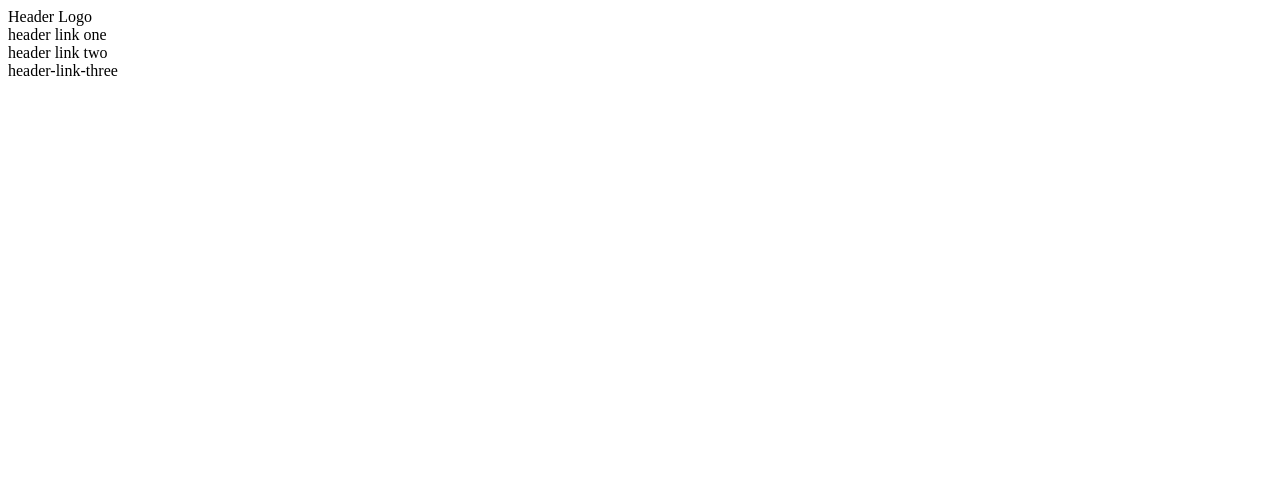
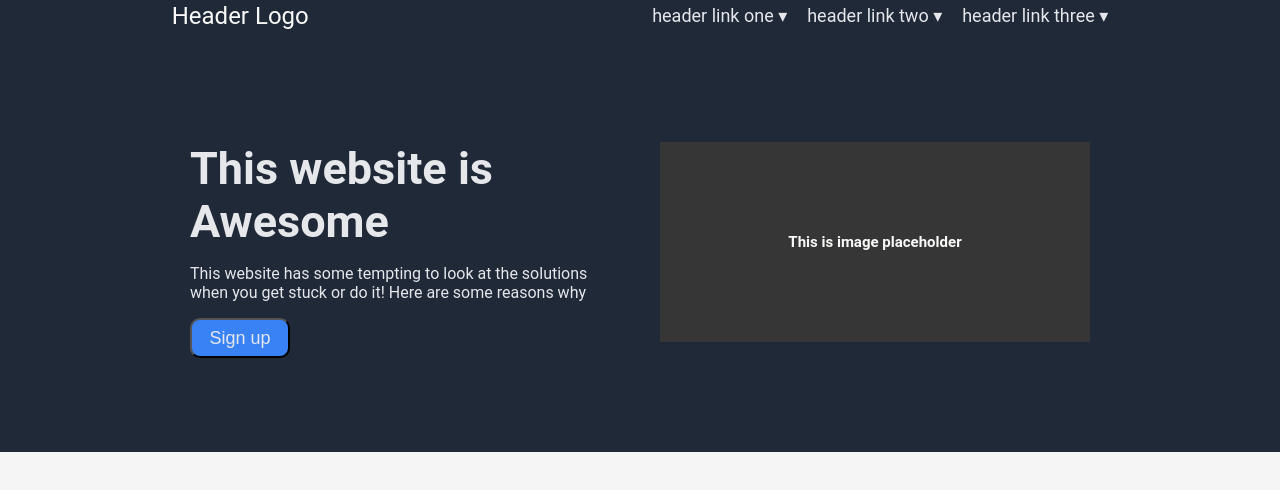
Before and after one commit to sah125/landing-page, a plain HTML site: page index.html in a window 1280 px wide. Drawn offline with Linux system fonts and the light colour scheme.

Commit message:
dding hero banner and 2 items

```diff
--- a/index.html
+++ b/index.html
@@ -2,20 +2,41 @@
 <html lang="en">
 <head>
     <meta charset="UTF-8">
-    <meta name="viewport" content="width=<<device-width>>, initial-scale=1.0">
-    <title>Document</title>
+    <meta name="viewport" content="width=device-width, initial-scale=1.0">
+    <link rel='stylesheet' href='styles.css'/>
+    <title>Landing-Page</title>
 </head>
 <body>
             <div class="menu-container">
                 <div class="menu">
                     <div class="header-logo">Header Logo</div>
                             <div class="header-links">
-                                    <div class="header-link-one">header link one</div>
-                                    <div class="header-link-two">header link two</div>
-                                    <div class="header-link-three">header-link-three</div>
+                                    <div class="header-link-one">header link one &#9662;</div>
+                                    <div class="header-link-two">header link two &#9662;</div>
+                                    <div class="header-link-three">header link three &#9662;</div>
                             </div>
                     </div>
                 </div>
-        </div>
+
+
+                <div class="hero-contaner">
+                                <div class="hero">
+                                        <div class="text-contaner">
+                                                <h2>This website is Awesome</h2>
+                                                <p>This website has some
+                                                 tempting to look at the
+                                                 solutions when you get stuck or
+                                                 do it! Here are some reasons why</p>
+                                                 <button>Sign up</button>
+                                        </div>
+                                        <div class="img-contaner">
+                                                <h2>This is image placeholder</h2>
+                                        </div>
+
+
+                                </div>
+
+
+                </div>
 </body>
 </html>
--- a/styles.css
+++ b/styles.css
@@ -0,0 +1,93 @@
+body {
+    background-color: #f5f5f5;
+    box-sizing: border-box;
+    padding: 0;
+    margin: 0;
+    font-family: roboto;
+}
+
+.menu{
+    background-color: #1F2937;
+    display: flex;
+    justify-content: space-around;
+    align-items: center;
+    line-height: 2rem;
+    color: #f9faf8;
+}
+.header-logo {
+    font-size: 24px;
+    color: #f9faf8;
+}
+
+.header-links {
+    display: flex;
+    justify-content: space-around;
+    font-size: 18px;
+    color: #e5e7eb;
+
+
+}
+.header-link-one {
+    margin-right: 20px;
+
+}
+.header-link-two {
+    margin-right: 20px;
+}
+
+.hero-contaner {
+    background-color: #1F2937;
+    display: flex;
+
+    justify-content: center;
+}
+
+.hero {
+    width: 900px;
+    height: 400px;
+    display: flex;
+    justify-content: space-around;
+    align-items: center ;
+    margin-top: 10px;
+    margin-bottom: 10px;
+    color:#f9faf8;
+    width: aouto;
+    gap: 40px;
+
+
+}
+.hero-contaner .text-contaner {
+    color:#e5e7eb;
+    width: 50%;
+    height: 50%;
+}
+
+.text-contaner h2{
+    font-size: 45px;
+    margin: 0;
+}
+.text-contaner button {
+    color: #e5e7eb;
+    background-color: #3882F6;
+    border-radius: 10px;
+    width: 100px;
+    line-height: 35px;
+    height: 40px;
+    font-size: 18px;
+    font-weight: 400;
+
+}
+
+
+.img-contaner {
+
+    display: flex;
+    justify-content: center;
+    width: 50%;
+    height: 50%;
+    align-items: center;
+    font-size: 10px;
+    font-weight: 300;
+    background-color: #363636;
+
+}
```
